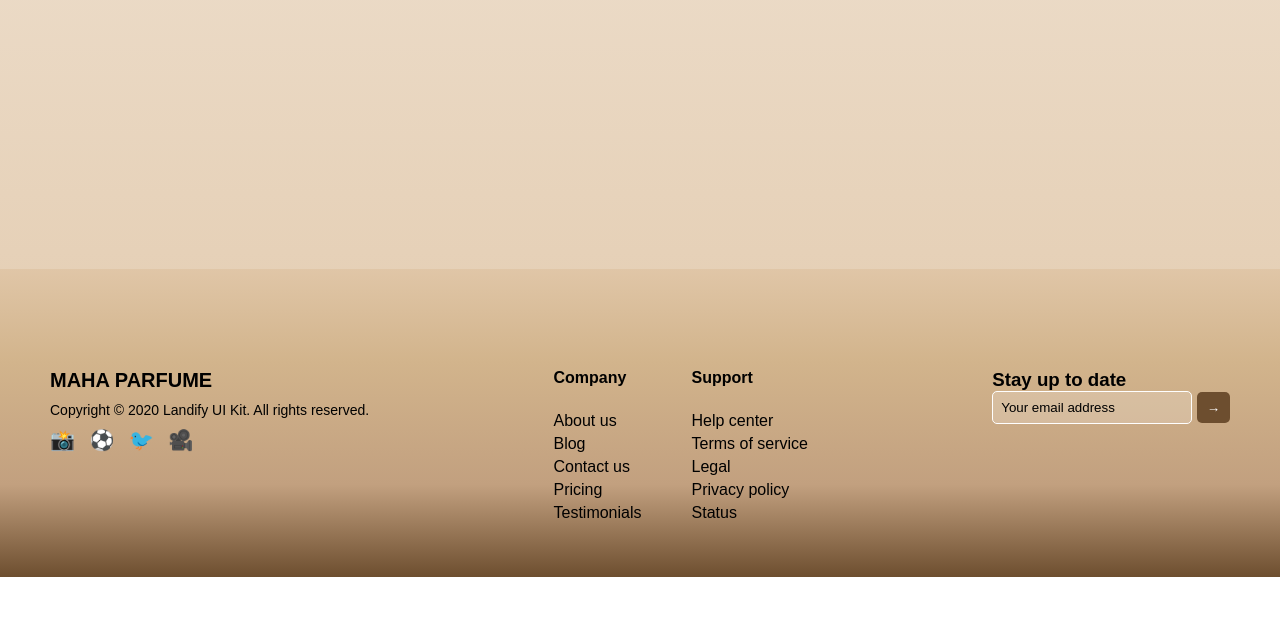
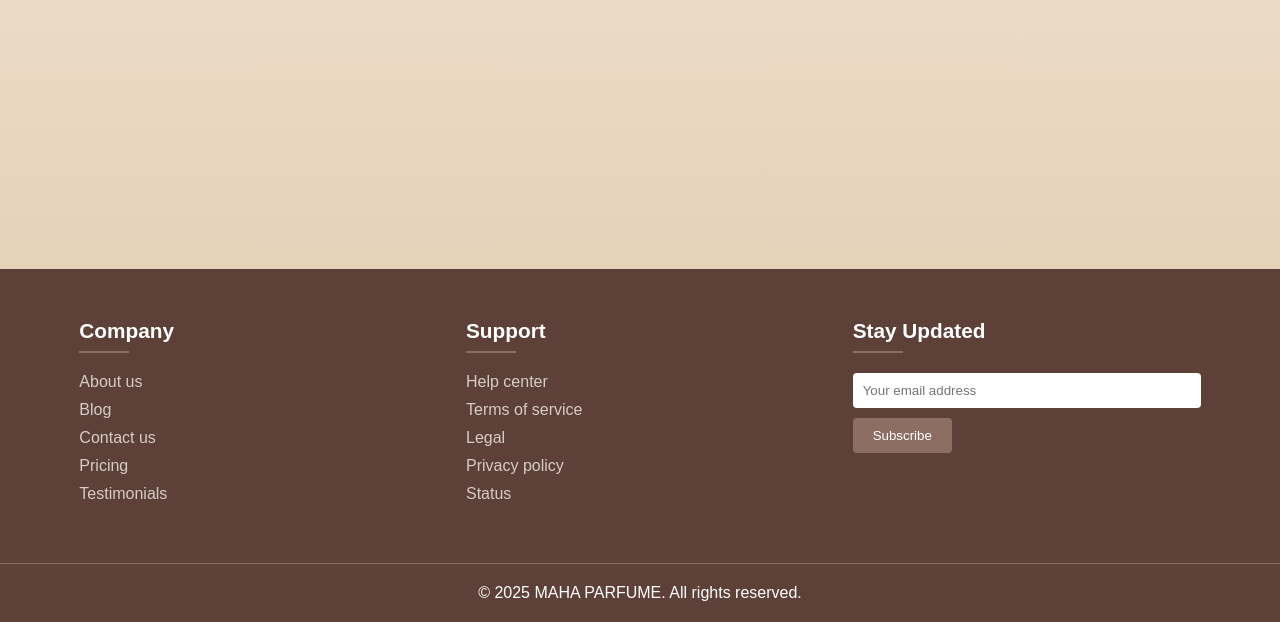
Before and after one commit to anomali-tung-tung-tung/website-parfum-3.0, a website: page public/html/contact.html in a window 1280 px wide. Shown: the part 1108-1730 px from the top of the page. Before the commit the page ends 1685 px from the top, so only its background shows below. Drawn offline with Linux system fonts and the light colour scheme.

Commit message:
nyamain footer

```diff
--- a/public/css/aboutweb2.css
+++ b/public/css/aboutweb2.css
@@ -215,19 +215,108 @@ body, p {
 }
 
 /* ======= Footer ======= */
-footer {
-    background: linear-gradient(to top, #6d4e2f 0%, #c2a07f 30%, #D2B48C 70%, #e0c6a7 100%);
-    padding: 100px 50px 50px 50px;
-    width: 100%;
-    color: black;
+.footer {
+    background-color: #5d4037;
+    color: #fff;
+    padding: 50px 0 20px;
 }
 
-.footer-container {
+.footer-content {
     display: flex;
-    justify-content: space-between;
+    justify-content: space-around;
     flex-wrap: wrap;
+    max-width: 1200px;
+    margin: 0 auto;
+    padding: 0 20px;
 }
 
+.footer-section {
+    width: 30%;
+    min-width: 300px;
+    margin-bottom: 30px;
+}
+
+.footer-section h3 {
+    font-size: 1.3rem;
+    margin-bottom: 20px;
+    position: relative;
+    padding-bottom: 10px;
+}
+
+.footer-section h3::after {
+    content: '';
+    position: absolute;
+    left: 0;
+    bottom: 0;
+    width: 50px;
+    height: 2px;
+    background-color: #8d6e63;
+}
+
+.footer-section ul {
+    list-style: none;
+}
+
+.footer-section ul li {
+    margin-bottom: 10px;
+}
+
+.footer-section ul li a {
+    color: #d7ccc8;
+    text-decoration: none;
+    transition: color 0.3s;
+}
+
+.footer-section ul li a:hover {
+    color: #fff;
+}
+
+.newsletter-form input {
+    width: 100%;
+    padding: 10px;
+    margin-bottom: 10px;
+    border: none;
+    border-radius: 4px;
+}
+
+.newsletter-form button {
+    padding: 10px 20px;
+    background-color: #8d6e63;
+    color: white;
+    border: none;
+    border-radius: 4px;
+    cursor: pointer;
+    transition: background-color 0.3s;
+}
+
+.newsletter-form button:hover {
+    background-color: #6d4c41;
+}
+
+.social-icons {
+    display: flex;
+    gap: 15px;
+    margin-top: 20px;
+}
+
+.social-icons a {
+    color: #d7ccc8;
+    font-size: 1.2rem;
+    transition: color 0.3s;
+}
+
+.social-icons a:hover {
+    color: #fff;
+}
+
+.footer-bottom {
+    text-align: center;
+    padding-top: 20px;
+    border-top: 1px solid #8d6e63;
+    margin-top: 20px;
+}
+
+/* Footer Links */
 .footer-links {
     display: flex;
     gap: 50px;
@@ -236,6 +325,7 @@ footer {
 .footer-links h3 {
     font-size: 16px;
     margin-bottom: 25px;
+    color: black;
 }
 
 .footer-links ul {
@@ -253,13 +343,18 @@ footer {
 }
 
 .footer-links ul li a:hover {
+    color: #a37a5c;
+}
+
+/* Subscribe Section */
+.subscribe h3 {
     color: black;
 }
 
 .subscribe input {
     padding: 8px;
     width: 200px;
-    border: 1px solid #fff;
+    border: 1px solid #a37a5c;
     border-radius: 5px;
     background: rgba(255, 255, 255, 0.2);
     color: black;
@@ -336,81 +431,6 @@ footer {
         flex-wrap: wrap;
         justify-content: center;
     }
-    .footer-container {
-        flex-direction: column;
-        gap: 20px;
-        text-align: center;
-        margin-top: 20px;
-    }
-
-    .footer-links div {
-        width: 100%;
-        text-align: left;
-    }
-
-    .footer-links ul {
-        text-align: left;
-    }
-
-    .subscribe input {
-        width: 85%;
-    }
-
-    .subscribe h3 {
-        margin-bottom: 20px;
-    }
-    .footer-links h3 {
-        font-size: 16px;
-        margin-bottom: 25px;
-    }
-
-    .footer-links ul {
-        list-style: none;
-    }
-
-    .footer-links ul li {
-        margin-bottom: 5px;
-    }
-
-    .footer-links ul li a {
-        text-decoration: none;
-        color: black;
-        transition: color 0.3s;
-    }
-
-    .footer-links ul li a:hover {
-        color: black;
-    }
-
-    .subscribe input {
-        padding: 8px;
-        width: 200px;
-        border: 1px solid #fff;
-        border-radius: 5px;
-        background: rgba(255, 255, 255, 0.2);
-        color: black;
-    }
-
-    .subscribe input::placeholder {
-        color: black;
-    }
-
-    .subscribe button {
-        padding: 8px 10px;
-        background: #6d4e2f;
-        color: white;
-        border: none;
-        border-radius: 5px;
-        cursor: pointer;
-        transition: background 0.3s;
-    }
-
-    .subscribe button:hover {
-        background: #8b6f4f;
-    }
-    .subscribe h3{
-        margin-bottom: 20px;
-    }
 }
 @media (max-width: 480px) {
     .nav-icons {
--- a/public/css/collection.css
+++ b/public/css/collection.css
@@ -166,19 +166,108 @@ html, body {
 }
 
 /* ======= Footer ======= */
-footer {
-    background: linear-gradient(to top, #6d4e2f 0%, #c2a07f 30%, #D2B48C 70%, #e0c6a7 100%);
-    padding: 100px 50px 50px 50px;
-    width: 100%;
-    color: black;
+.footer {
+    background-color: #5d4037;
+    color: #fff;
+    padding: 50px 0 20px;
 }
 
-.footer-container {
+.footer-content {
     display: flex;
-    justify-content: space-between;
+    justify-content: space-around;
     flex-wrap: wrap;
+    max-width: 1200px;
+    margin: 0 auto;
+    padding: 0 20px;
 }
 
+.footer-section {
+    width: 30%;
+    min-width: 300px;
+    margin-bottom: 30px;
+}
+
+.footer-section h3 {
+    font-size: 1.3rem;
+    margin-bottom: 20px;
+    position: relative;
+    padding-bottom: 10px;
+}
+
+.footer-section h3::after {
+    content: '';
+    position: absolute;
+    left: 0;
+    bottom: 0;
+    width: 50px;
+    height: 2px;
+    background-color: #8d6e63;
+}
+
+.footer-section ul {
+    list-style: none;
+}
+
+.footer-section ul li {
+    margin-bottom: 10px;
+}
+
+.footer-section ul li a {
+    color: #d7ccc8;
+    text-decoration: none;
+    transition: color 0.3s;
+}
+
+.footer-section ul li a:hover {
+    color: #fff;
+}
+
+.newsletter-form input {
+    width: 100%;
+    padding: 10px;
+    margin-bottom: 10px;
+    border: none;
+    border-radius: 4px;
+}
+
+.newsletter-form button {
+    padding: 10px 20px;
+    background-color: #8d6e63;
+    color: white;
+    border: none;
+    border-radius: 4px;
+    cursor: pointer;
+    transition: background-color 0.3s;
+}
+
+.newsletter-form button:hover {
+    background-color: #6d4c41;
+}
+
+.social-icons {
+    display: flex;
+    gap: 15px;
+    margin-top: 20px;
+}
+
+.social-icons a {
+    color: #d7ccc8;
+    font-size: 1.2rem;
+    transition: color 0.3s;
+}
+
+.social-icons a:hover {
+    color: #fff;
+}
+
+.footer-bottom {
+    text-align: center;
+    padding-top: 20px;
+    border-top: 1px solid #8d6e63;
+    margin-top: 20px;
+}
+
+/* Footer Links */
 .footer-links {
     display: flex;
     gap: 50px;
@@ -187,6 +276,7 @@ footer {
 .footer-links h3 {
     font-size: 16px;
     margin-bottom: 25px;
+    color: black;
 }
 
 .footer-links ul {
@@ -204,13 +294,18 @@ footer {
 }
 
 .footer-links ul li a:hover {
+    color: #a37a5c;
+}
+
+/* Subscribe Section */
+.subscribe h3 {
     color: black;
 }
 
 .subscribe input {
     padding: 8px;
     width: 200px;
-    border: 1px solid #fff;
+    border: 1px solid #a37a5c;
     border-radius: 5px;
     background: rgba(255, 255, 255, 0.2);
     color: black;
--- a/public/css/contact.css
+++ b/public/css/contact.css
@@ -137,41 +137,105 @@ html, body {
 }
 
 /* ======= Footer ======= */
-footer {
-    background: linear-gradient(
-        to top,
-        #6d4e2f 0%,    /* Warna cokelat muda dimulai dari 0% */
-        #c2a07f 30%,   /* Warna cokelat muda berlanjut hingga 30% */
-        #D2B48C 70%,   /* Warna krem dimulai dari 70% */
-        #e0c6a7 100%   /* Warna krem berlanjut hingga 100% */
-    );
-    padding: 100px 50px 50px 50px;
-    width: 100%;
-    color: black;
+.footer {
+    background-color: #5d4037;
+    color: #fff;
+    padding: 50px 0 20px;
 }
 
-.footer-container {
+.footer-content {
     display: flex;
-    justify-content: space-between;
+    justify-content: space-around;
     flex-wrap: wrap;
+    max-width: 1200px;
+    margin: 0 auto;
+    padding: 0 20px;
 }
 
-.footer-brand h2 {
-    font-size: 20px;
-    color: black;
+.footer-section {
+    width: 30%;
+    min-width: 300px;
+    margin-bottom: 30px;
 }
 
-.footer-brand p {
-    font-size: 14px;
-    margin: 10px 0;
-    color: black;
+.footer-section h3 {
+    font-size: 1.3rem;
+    margin-bottom: 20px;
+    position: relative;
+    padding-bottom: 10px;
 }
 
-.social-icons span {
-    margin-right: 10px;
-    font-size: 20px;
+.footer-section h3::after {
+    content: '';
+    position: absolute;
+    left: 0;
+    bottom: 0;
+    width: 50px;
+    height: 2px;
+    background-color: #8d6e63;
+}
+
+.footer-section ul {
+    list-style: none;
+}
+
+.footer-section ul li {
+    margin-bottom: 10px;
+}
+
+.footer-section ul li a {
+    color: #d7ccc8;
+    text-decoration: none;
+    transition: color 0.3s;
+}
+
+.footer-section ul li a:hover {
+    color: #fff;
+}
+
+.newsletter-form input {
+    width: 100%;
+    padding: 10px;
+    margin-bottom: 10px;
+    border: none;
+    border-radius: 4px;
+}
+
+.newsletter-form button {
+    padding: 10px 20px;
+    background-color: #8d6e63;
+    color: white;
+    border: none;
+    border-radius: 4px;
     cursor: pointer;
-    color: black;
+    transition: background-color 0.3s;
+}
+
+.newsletter-form button:hover {
+    background-color: #6d4c41;
+}
+
+.social-icons {
+    display: flex;
+    gap: 15px;
+    margin-top: 20px;
+}
+
+.social-icons a {
+    color: #d7ccc8;
+    font-size: 1.2rem;
+    transition: color 0.3s;
+}
+
+.social-icons a:hover {
+    color: #fff;
+}
+
+.footer-bottom {
+    text-align: center;
+    padding-top: 20px;
+    border-top: 1px solid #8d6e63;
+    margin-top: 20px;
 }
 
 /* Footer Links */
@@ -201,7 +265,7 @@ footer {
 }
 
 .footer-links ul li a:hover {
-    color: black;
+    color: #a37a5c;
 }
 
 /* Subscribe Section */
@@ -212,14 +276,14 @@ footer {
 .subscribe input {
     padding: 8px;
     width: 200px;
-    border: 1px solid #fff;
+    border: 1px solid #a37a5c;
     border-radius: 5px;
     background: rgba(255, 255, 255, 0.2);
     color: black;
 }
 
 .subscribe input::placeholder {
-    color: black
+    color: black;
 }
 
 .subscribe button {
--- a/public/css/teams.css
+++ b/public/css/teams.css
@@ -151,19 +151,108 @@ html, body {
 }
 
 /* ======= Footer ======= */
-footer {
-    background: linear-gradient(to top, #6d4e2f 0%, #c2a07f 30%, #D2B48C 70%, #e0c6a7 100%);
-    padding: 100px 50px 50px 50px;
-    width: 100%;
-    color: black;
+.footer {
+    background-color: #5d4037;
+    color: #fff;
+    padding: 50px 0 20px;
 }
 
-.footer-container {
+.footer-content {
     display: flex;
-    justify-content: space-between;
+    justify-content: space-around;
     flex-wrap: wrap;
+    max-width: 1200px;
+    margin: 0 auto;
+    padding: 0 20px;
 }
 
+.footer-section {
+    width: 30%;
+    min-width: 300px;
+    margin-bottom: 30px;
+}
+
+.footer-section h3 {
+    font-size: 1.3rem;
+    margin-bottom: 20px;
+    position: relative;
+    padding-bottom: 10px;
+}
+
+.footer-section h3::after {
+    content: '';
+    position: absolute;
+    left: 0;
+    bottom: 0;
+    width: 50px;
+    height: 2px;
+    background-color: #8d6e63;
+}
+
+.footer-section ul {
+    list-style: none;
+}
+
+.footer-section ul li {
+    margin-bottom: 10px;
+}
+
+.footer-section ul li a {
+    color: #d7ccc8;
+    text-decoration: none;
+    transition: color 0.3s;
+}
+
+.footer-section ul li a:hover {
+    color: #fff;
+}
+
+.newsletter-form input {
+    width: 100%;
+    padding: 10px;
+    margin-bottom: 10px;
+    border: none;
+    border-radius: 4px;
+}
+
+.newsletter-form button {
+    padding: 10px 20px;
+    background-color: #8d6e63;
+    color: white;
+    border: none;
+    border-radius: 4px;
+    cursor: pointer;
+    transition: background-color 0.3s;
+}
+
+.newsletter-form button:hover {
+    background-color: #6d4c41;
+}
+
+.social-icons {
+    display: flex;
+    gap: 15px;
+    margin-top: 20px;
+}
+
+.social-icons a {
+    color: #d7ccc8;
+    font-size: 1.2rem;
+    transition: color 0.3s;
+}
+
+.social-icons a:hover {
+    color: #fff;
+}
+
+.footer-bottom {
+    text-align: center;
+    padding-top: 20px;
+    border-top: 1px solid #8d6e63;
+    margin-top: 20px;
+}
+
+/* Footer Links */
 .footer-links {
     display: flex;
     gap: 50px;
@@ -172,6 +261,7 @@ footer {
 .footer-links h3 {
     font-size: 16px;
     margin-bottom: 25px;
+    color: black;
 }
 
 .footer-links ul {
@@ -189,13 +279,18 @@ footer {
 }
 
 .footer-links ul li a:hover {
+    color: #a37a5c;
+}
+
+/* Subscribe Section */
+.subscribe h3 {
     color: black;
 }
 
 .subscribe input {
     padding: 8px;
     width: 200px;
-    border: 1px solid #fff;
+    border: 1px solid #a37a5c;
     border-radius: 5px;
     background: rgba(255, 255, 255, 0.2);
     color: black;
--- a/public/html/contact.html
+++ b/public/html/contact.html
@@ -70,20 +70,9 @@
     </div>
 
    <!-- Footer -->
-    <footer>
-        <div class="footer-container">
-            <div class="footer-brand">
-                <h2>MAHA PARFUME</h2>
-                <p>Copyright © 2020 Landify UI Kit. All rights reserved.</p>
-                <div class="social-icons">
-                    <span>📸</span>
-                    <span>⚽</span>
-                    <span>🐦</span>
-                    <span>🎥</span>
-                </div>
-            </div>
-            <div class="footer-links">
-                <div>
+   <footer class="footer">
+    <div class="footer-content">
+        <div class="footer-section">
             <h3>Company</h3>
             <ul>
                 <li><a href="#">About us</a></li>
@@ -93,7 +82,7 @@
                 <li><a href="#">Testimonials</a></li>
             </ul>
         </div>
-                <div>
+        <div class="footer-section">
             <h3>Support</h3>
             <ul>
                 <li><a href="#">Help center</a></li>
@@ -103,14 +92,25 @@
                 <li><a href="#">Status</a></li>
             </ul>
         </div>
-            </div>
-            <div class="subscribe">
-                <h3>Stay up to date</h3>
-                <input type="email" placeholder="Your email address">
-                <button>→</button>
+        <div class="footer-section">
+            <h3>Stay Updated</h3>
+            <form class="newsletter-form">
+                <input type="email" placeholder="Your email address" required />
+                <button type="submit">Subscribe</button>
+            </form>
+            <div class="social-icons">
+                <a href="#"><i class="fab fa-facebook-f"></i></a>
+                <a href="#"><i class="fab fa-twitter"></i></a>
+                <a href="https://www.instagram.com/"><i class="fab fa-instagram"></i></a>
+                <a href="#"><i class="fab fa-linkedin-in"></i></a>
             </div>
         </div>
+    </div>
+    <div class="footer-bottom">
+        <p>&copy; 2025 MAHA PARFUME. All rights reserved.</p>
+    </div>
 </footer>
+
     <script src="../js/aboutweb2.js"></script>
 
 </body>
```
Also changed, not shown: public/html/aboutweb2.html (+18 -13 lines), public/html/description.html (+3 -3 lines), public/html/homepage.html (+1 -1 lines), public/html/products.html (+1 -1 lines), public/html/search.html (+1 -1 lines), public/html/teams.html (+20 -14 lines). Lines whose indentation alone changed are shown as unchanged.
